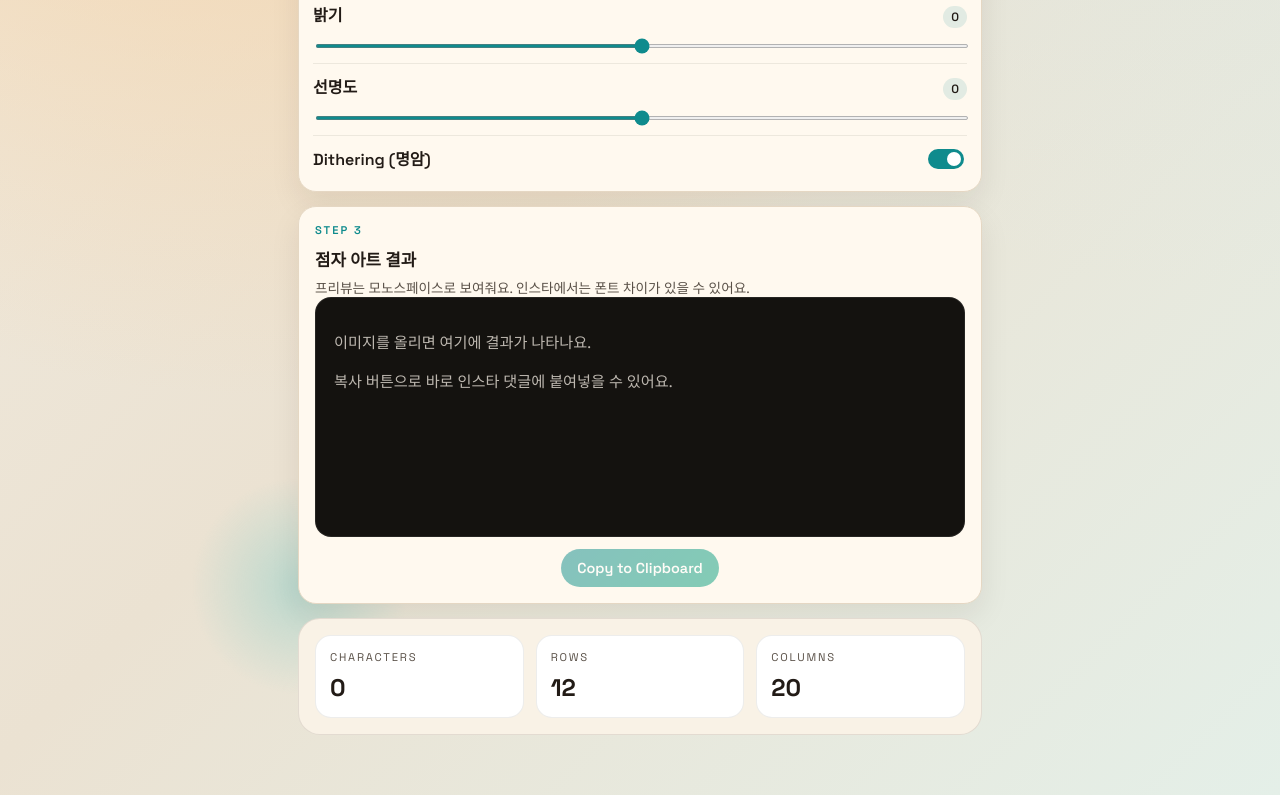
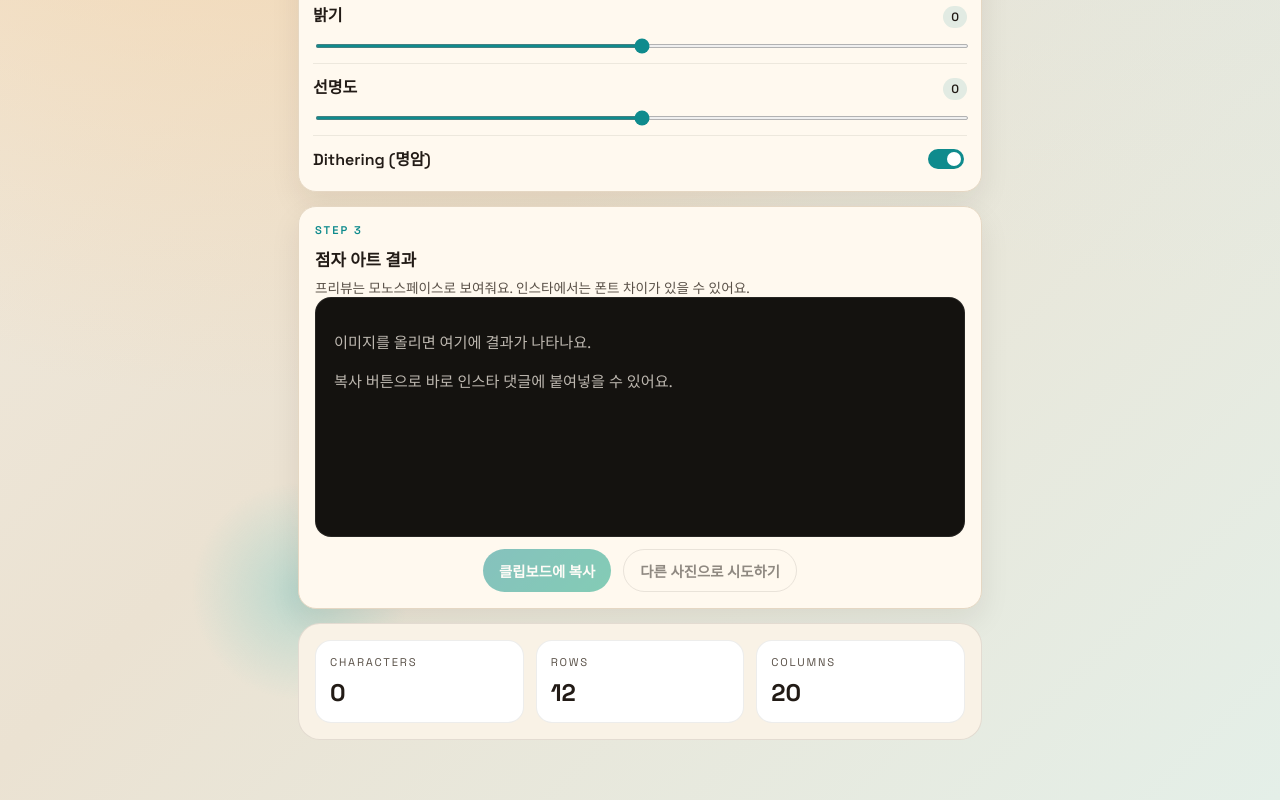
Before and after one commit to bkm1115/dot-art-generater, a React (Vite) app: page / in a window 1280 px wide. Shown: the part 852-1652 px from the top of the page. Built offline with nearby package versions, Linux system fonts and the light colour scheme.

Commit message:
Update upload reset flow

```diff
--- a/src/App.css
+++ b/src/App.css
@@ -115,6 +115,15 @@
   display: grid;
   place-items: center;
   overflow: hidden;
+}
+
+.uploader-drop.clickable {
+  cursor: pointer;
+}
+
+.uploader-drop.clickable:focus-visible {
+  outline: 2px solid rgba(15, 139, 141, 0.5);
+  outline-offset: 3px;
 }
 
 .uploader-drop.has-image {
@@ -281,6 +290,12 @@
   box-shadow: 0 10px 22px rgba(15, 139, 141, 0.3);
 }
 
+.button.ghost {
+  background: transparent;
+  border: 1px solid rgba(34, 27, 22, 0.2);
+  color: var(--ink);
+}
+
 .button:disabled {
   opacity: 0.5;
   cursor: not-allowed;
--- a/src/App.tsx
+++ b/src/App.tsx
@@ -172,6 +172,21 @@ function App() {
     }
   }
 
+  const handleReset = () => {
+    if (rafRef.current) {
+      cancelAnimationFrame(rafRef.current)
+      rafRef.current = null
+    }
+    setImage(null)
+    setImageUrl(null)
+    setFileName(null)
+    setError(null)
+    setWarning(null)
+    setSettings(DEFAULT_SETTINGS)
+    setOutput('')
+    setStats(getBaseStats(DEFAULT_ROWS, DEFAULT_COLUMNS))
+  }
+
   return (
     <div className="app">
       <header className="hero compact">
@@ -198,7 +213,12 @@ function App() {
           settings={settings}
           onChange={handleSettingsChange}
         />
-        <Preview text={output} hasImage={Boolean(image)} onCopy={handleCopy} />
+        <Preview
+          text={output}
+          hasImage={Boolean(image)}
+          onCopy={handleCopy}
+          onReset={handleReset}
+        />
         <Stats stats={stats} warning={warning} />
       </main>
     </div>
--- a/src/components/ImageUploader.tsx
+++ b/src/components/ImageUploader.tsx
@@ -25,6 +25,12 @@ export function ImageUploader({
   error,
 }: ImageUploaderProps) {
   const inputRef = useRef<HTMLInputElement | null>(null)
+  const canSelect = !previewUrl
+
+  const triggerFileDialog = () => {
+    if (!canSelect) return
+    inputRef.current?.click()
+  }
 
   const handleFileChange = async (event: ChangeEvent<HTMLInputElement>) => {
     const file = event.target.files?.[0]
@@ -64,7 +70,22 @@ export function ImageUploader({
         </div>
       </div>
 
-      <div className={`uploader-drop ${previewUrl ? 'has-image' : ''}`}>
+      <div
+        className={`uploader-drop ${previewUrl ? 'has-image' : 'clickable'}`}
+        role={canSelect ? 'button' : undefined}
+        tabIndex={canSelect ? 0 : undefined}
+        onClick={canSelect ? triggerFileDialog : undefined}
+        onKeyDown={
+          canSelect
+            ? (event) => {
+                if (event.key === 'Enter' || event.key === ' ') {
+                  event.preventDefault()
+                  triggerFileDialog()
+                }
+              }
+            : undefined
+        }
+      >
         {previewUrl ? (
           <img src={previewUrl} alt="업로드한 이미지 미리보기" />
         ) : (
@@ -77,13 +98,15 @@ export function ImageUploader({
       </div>
 
       <div className="uploader-actions">
+        {canSelect ? (
           <button
             type="button"
             className="button primary"
-          onClick={() => inputRef.current?.click()}
+            onClick={triggerFileDialog}
           >
             이미지 선택
           </button>
+        ) : null}
         <div className="file-meta">
           {fileName ? fileName : '아직 업로드된 파일이 없어요.'}
         </div>
--- a/src/components/Preview.tsx
+++ b/src/components/Preview.tsx
@@ -3,9 +3,10 @@ type PreviewProps = {
   text: string
   hasImage: boolean
   onCopy: () => Promise<boolean>
+  onReset: () => void
 }
 
-export function Preview({ text, hasImage, onCopy }: PreviewProps) {
+export function Preview({ text, hasImage, onCopy, onReset }: PreviewProps) {
   const [copied, setCopied] = useState(false)
 
   const handleCopy = async () => {
@@ -48,7 +49,15 @@ export function Preview({ text, hasImage, onCopy }: PreviewProps) {
           onClick={handleCopy}
           disabled={!text}
         >
-          {copied ? '복사 완료!' : 'Copy to Clipboard'}
+          {copied ? '복사 완료!' : '클립보드에 복사'}
+        </button>
+        <button
+          type="button"
+          className="button ghost"
+          onClick={onReset}
+          disabled={!hasImage}
+        >
+          다른 사진으로 시도하기
         </button>
       </div>
     </section>
```
Lines whose indentation alone changed are shown as unchanged.
